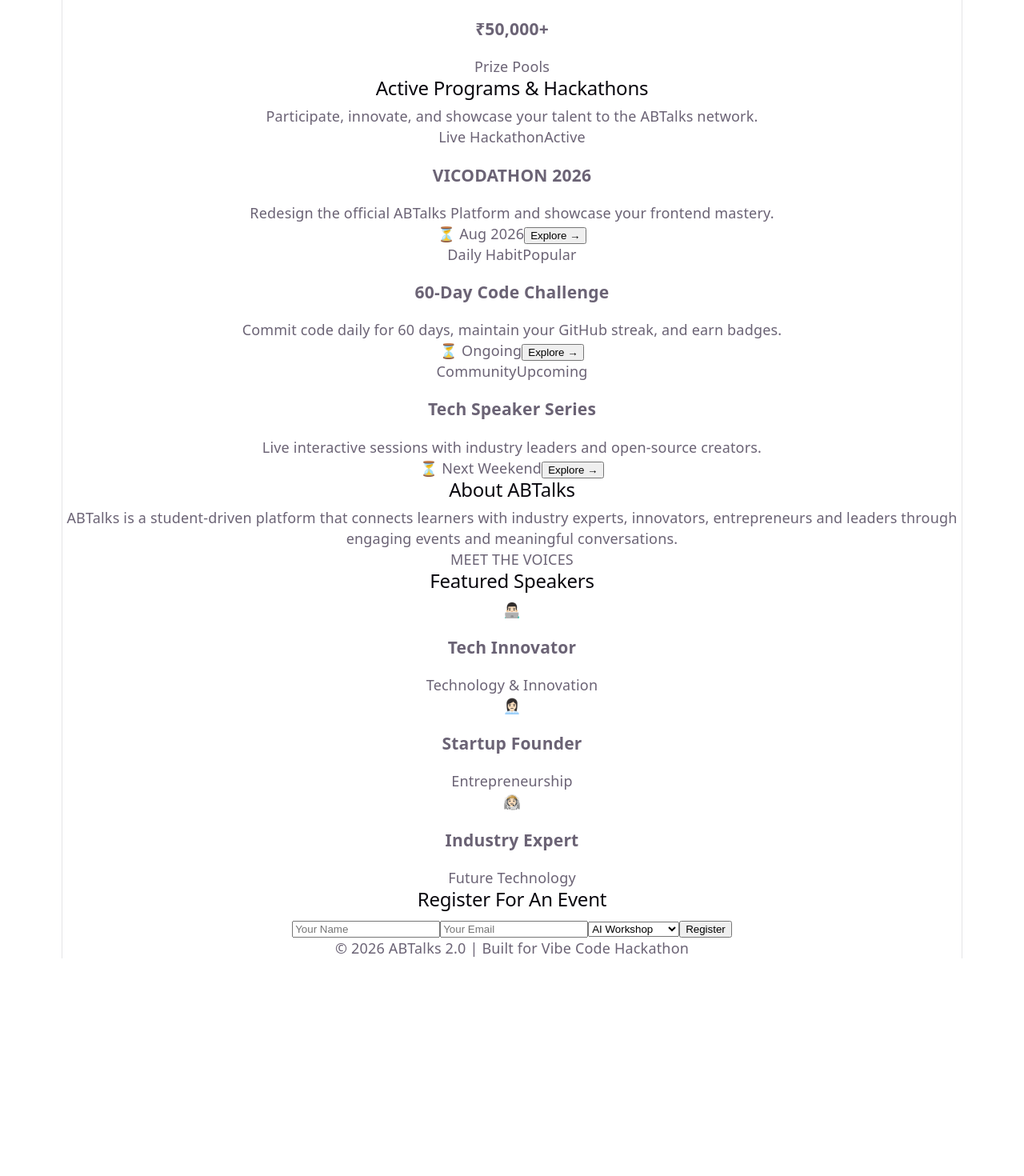
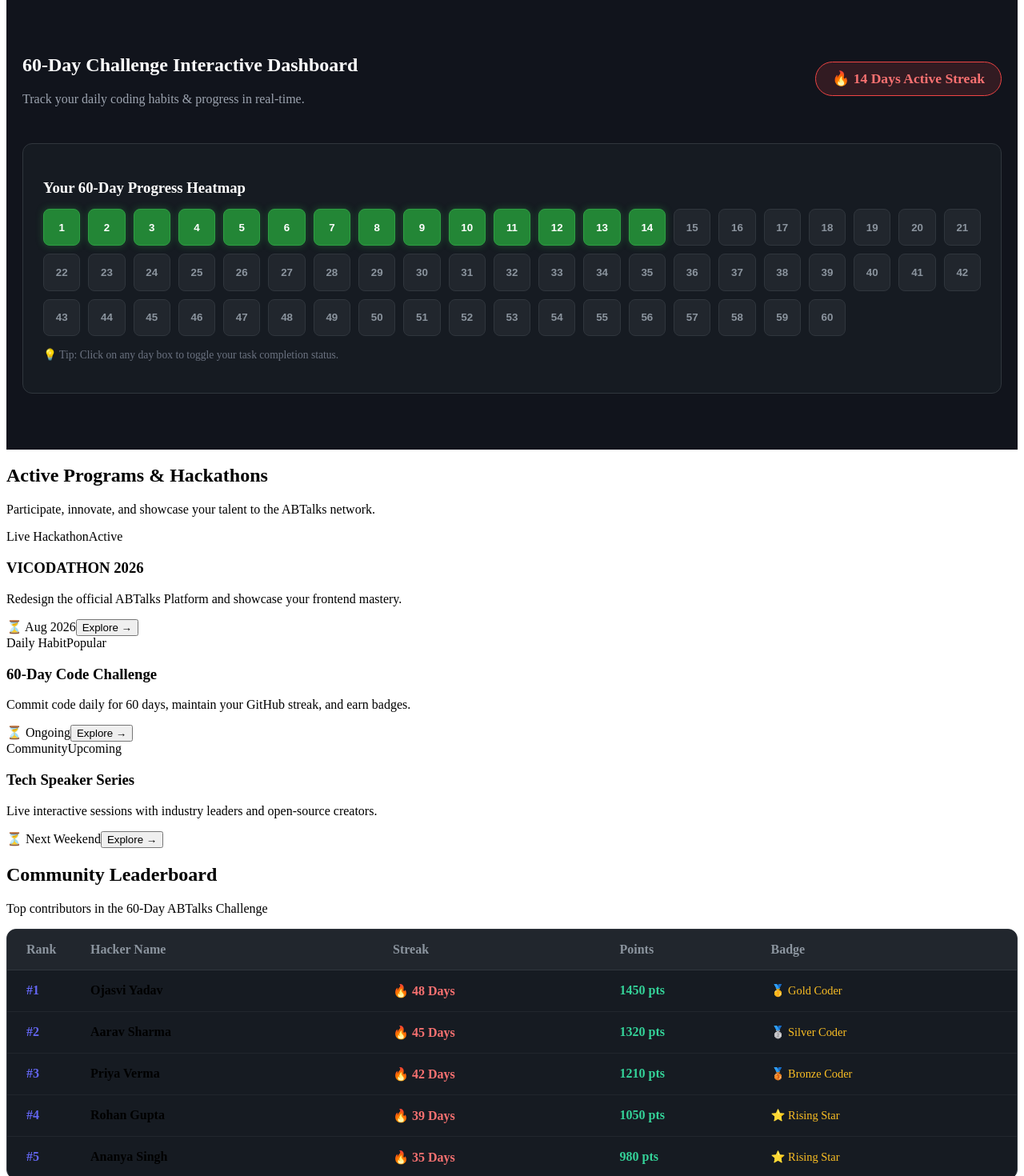
Before and after one commit to ojasvi0368/Astra_ABESEC_Vicodathon2026, a React (Vite) app in the folder abtalks-nextgen/: page / in a window 1280 px wide. Shown: the part 580-2050 px from the top of the page at 80% size. Before the commit the page ends 1778 px from the top, so only its background shows below. Built offline with nearby package versions, Linux system fonts and the light colour scheme.

Commit message:
dashboard implementation

```diff
--- a/abtalks-nextgen/src/App.jsx
+++ b/abtalks-nextgen/src/App.jsx
@@ -1,7 +1,9 @@
 import React from 'react';
 import Navbar from './components/Navbar';
 import Hero from './components/Hero';
+import Dashboard from './components/Dashboard';
 import Events from './components/Events';
+import Leaderboard from './components/Leaderboard';
 import About from './components/About';
 import Speakers from './components/Speakers';
 import Register from './components/Register';
@@ -10,25 +12,14 @@
 function App() {
   return (
     <div className="app-container">
-      {/* Top Navigation */}
       <Navbar />
-
-      {/* Hero / Landing Section */}
       <Hero />
-
-      {/* Hackathons & 60-Day Challenge Cards */}
+      <Dashboard />
       <Events />
-
-      {/* About ABTalks Platform */}
+      <Leaderboard />
       <About />
-
-      {/* Speakers & Mentors */}
       <Speakers />
-
-      {/* Registration / Call-To-Action */}
       <Register />
-
-      {/* Footer */}
       <Footer />
     </div>
   );
--- /dev/null
+++ b/abtalks-nextgen/src/components/Dashboard.jsx
@@ -0,0 +1,57 @@
+import React, { useState } from 'react';
+
+const Dashboard = () => {
+  const [streak, setStreak] = useState(14);
+  const [completedDays, setCompletedDays] = useState([1, 2, 3, 4, 5, 6, 7, 8, 9, 10, 11, 12, 13, 14]);
+
+  const toggleDay = (day) => {
+    if (completedDays.includes(day)) {
+      setCompletedDays(completedDays.filter((d) => d !== day));
+    } else {
+      setCompletedDays([...completedDays, day]);
+    }
+  };
+
+  return (
+    <section id="dashboard" className="dashboard-section">
+      <div className="events-container">
+        <div className="dashboard-header">
+          <div>
+            <h2 className="section-heading" style={{ textAlign: 'left' }}>
+              60-Day Challenge Interactive Dashboard
+            </h2>
+            <p style={{ color: '#9ca3af' }}>Track your daily coding habits & progress in real-time.</p>
+          </div>
+          <div className="streak-badge">
+            🔥 {completedDays.length} Days Active Streak
+          </div>
+        </div>
+
+        {/* Challenge Grid */}
+        <div className="grid-card">
+          <h3 style={{ marginBottom: '15px' }}>Your 60-Day Progress Heatmap</h3>
+          <div className="days-grid">
+            {Array.from({ length: 60 }, (_, i) => i + 1).map((day) => {
+              const isDone = completedDays.includes(day);
+              return (
+                <button
+                  key={day}
+                  onClick={() => toggleDay(day)}
+                  className={`day-box ${isDone ? 'done' : ''}`}
+                  title={`Day ${day}: ${isDone ? 'Completed' : 'Click to mark complete'}`}
+                >
+                  {day}
+                </button>
+              );
+            })}
+          </div>
+          <p style={{ fontSize: '0.85rem', color: '#6b7280', marginTop: '15px' }}>
+            💡 Tip: Click on any day box to toggle your task completion status.
+          </p>
+        </div>
+      </div>
+    </section>
+  );
+};
+
+export default Dashboard;
--- /dev/null
+++ b/abtalks-nextgen/src/components/Leaderboard.jsx
@@ -0,0 +1,42 @@
+import React from 'react';
+
+const leaders = [
+  { rank: 1, name: 'Ojasvi Yadav', streak: '48 Days', points: 1450, badge: '🥇 Gold Coder' },
+  { rank: 2, name: 'Aarav Sharma', streak: '45 Days', points: 1320, badge: '🥈 Silver Coder' },
+  { rank: 3, name: 'Priya Verma', streak: '42 Days', points: 1210, badge: '🥉 Bronze Coder' },
+  { rank: 4, name: 'Rohan Gupta', streak: '39 Days', points: 1050, badge: '⭐ Rising Star' },
+  { rank: 5, name: 'Ananya Singh', streak: '35 Days', points: 980, badge: '⭐ Rising Star' },
+];
+
+const Leaderboard = () => {
+  return (
+    <section id="leaderboard" className="events-section">
+      <div className="events-container">
+        <h2 className="section-heading">Community Leaderboard</h2>
+        <p className="section-subheading">Top contributors in the 60-Day ABTalks Challenge</p>
+
+        <div className="leaderboard-table">
+          <div className="table-header">
+            <span>Rank</span>
+            <span>Hacker Name</span>
+            <span>Streak</span>
+            <span>Points</span>
+            <span>Badge</span>
+          </div>
+
+          {leaders.map((item) => (
+            <div key={item.rank} className="table-row">
+              <span className="rank-num">#{item.rank}</span>
+              <span className="user-name">{item.name}</span>
+              <span className="streak-text">🔥 {item.streak}</span>
+              <span className="points-text">{item.points} pts</span>
+              <span className="badge-text">{item.badge}</span>
+            </div>
+          ))}
+        </div>
+      </div>
+    </section>
+  );
+};
+
+export default Leaderboard;
--- a/abtalks-nextgen/src/index.css
+++ b/abtalks-nextgen/src/index.css
@@ -1,111 +1,129 @@
-:root {
-  --text: #6b6375;
-  --text-h: #08060d;
-  --bg: #fff;
-  --border: #e5e4e7;
-  --code-bg: #f4f3ec;
-  --accent: #aa3bff;
-  --accent-bg: rgba(170, 59, 255, 0.1);
-  --accent-border: rgba(170, 59, 255, 0.5);
-  --social-bg: rgba(244, 243, 236, 0.5);
-  --shadow:
-    rgba(0, 0, 0, 0.1) 0 10px 15px -3px, rgba(0, 0, 0, 0.05) 0 4px 6px -2px;
+/* DASHBOARD & HEATMAP STYLES */
+.dashboard-section {
+  padding: 70px 20px;
+  background-color: #11141c;
+  color: #fff;
+}
 
-  --sans: system-ui, 'Segoe UI', Roboto, sans-serif;
-  --heading: system-ui, 'Segoe UI', Roboto, sans-serif;
-  --mono: ui-monospace, Consolas, monospace;
+.dashboard-header {
+  display: flex;
+  justify-content: space-between;
+  align-items: center;
+  flex-wrap: wrap;
+  gap: 20px;
+  margin-bottom: 30px;
+}
 
-  font: 18px/145% var(--sans);
-  letter-spacing: 0.18px;
-  color-scheme: light dark;
-  color: var(--text);
-  background: var(--bg);
-  font-synthesis: none;
-  text-rendering: optimizeLegibility;
-  -webkit-font-smoothing: antialiased;
-  -moz-osx-font-smoothing: grayscale;
+.streak-badge {
+  background: rgba(239, 68, 68, 0.15);
+  border: 1px solid #ef4444;
+  color: #f87171;
+  padding: 10px 20px;
+  border-radius: 30px;
+  font-weight: 700;
+  font-size: 1.1rem;
+}
 
-  @media (max-width: 1024px) {
-    font-size: 16px;
+.grid-card {
+  background: #161b22;
+  border: 1px solid #30363d;
+  border-radius: 12px;
+  padding: 25px;
+}
+
+.days-grid {
+  display: grid;
+  grid-template-columns: repeat(auto-fill, minmax(45px, 1fr));
+  gap: 10px;
+  margin-top: 15px;
+}
+
+.day-box {
+  aspect-ratio: 1;
+  background: #21262d;
+  border: 1px solid #30363d;
+  border-radius: 8px;
+  color: #8b949e;
+  font-weight: 600;
+  cursor: pointer;
+  transition: all 0.2s ease;
+  display: flex;
+  align-items: center;
+  justify-content: center;
+}
+
+.day-box:hover {
+  border-color: #6366f1;
+  transform: scale(1.05);
+}
+
+.day-box.done {
+  background: #238636;
+  border-color: #2ea043;
+  color: #ffffff;
+  box-shadow: 0 0 10px rgba(46, 160, 67, 0.4);
+}
+
+/* LEADERBOARD STYLES */
+.leaderboard-table {
+  background: #161b22;
+  border-radius: 12px;
+  border: 1px solid #30363d;
+  overflow: hidden;
+}
+
+.table-header {
+  display: grid;
+  grid-template-columns: 80px 2fr 1.5fr 1fr 1.5fr;
+  padding: 16px 24px;
+  background: #21262d;
+  font-weight: 700;
+  color: #8b949e;
+  border-bottom: 1px solid #30363d;
+}
+
+.table-row {
+  display: grid;
+  grid-template-columns: 80px 2fr 1.5fr 1fr 1.5fr;
+  padding: 16px 24px;
+  align-items: center;
+  border-bottom: 1px solid #21262d;
+  transition: background 0.2s ease;
+}
+
+.table-row:hover {
+  background: rgba(255, 255, 255, 0.03);
+}
+
+.rank-num {
+  font-weight: 700;
+  color: #6366f1;
+}
+
+.user-name {
+  font-weight: 600;
+}
+
+.streak-text {
+  color: #f87171;
+  font-weight: 600;
+}
+
+.points-text {
+  color: #34d399;
+  font-weight: 700;
+}
+
+.badge-text {
+  font-size: 0.9rem;
+  color: #fbbf24;
+}
+
+@media (max-width: 600px) {
+  .table-header, .table-row {
+    grid-template-columns: 50px 1.5fr 1fr;
+  }
+  .points-text, .badge-text {
+    display: none;
   }
 }
-
-@media (prefers-color-scheme: dark) {
-  :root {
-    --text: #9ca3af;
-    --text-h: #f3f4f6;
-    --bg: #16171d;
-    --border: #2e303a;
-    --code-bg: #1f2028;
-    --accent: #c084fc;
-    --accent-bg: rgba(192, 132, 252, 0.15);
-    --accent-border: rgba(192, 132, 252, 0.5);
-    --social-bg: rgba(47, 48, 58, 0.5);
-    --shadow:
-      rgba(0, 0, 0, 0.4) 0 10px 15px -3px, rgba(0, 0, 0, 0.25) 0 4px 6px -2px;
-  }
-
-  #social .button-icon {
-    filter: invert(1) brightness(2);
-  }
-}
-
-body {
-  margin: 0;
-}
-
-#root {
-  width: 1126px;
-  max-width: 100%;
-  margin: 0 auto;
-  text-align: center;
-  border-inline: 1px solid var(--border);
-  min-height: 100svh;
-  display: flex;
-  flex-direction: column;
-  box-sizing: border-box;
-}
-
-h1,
-h2 {
-  font-family: var(--heading);
-  font-weight: 500;
-  color: var(--text-h);
-}
-
-h1 {
-  font-size: 56px;
-  letter-spacing: -1.68px;
-  margin: 32px 0;
-  @media (max-width: 1024px) {
-    font-size: 36px;
-    margin: 20px 0;
-  }
-}
-h2 {
-  font-size: 24px;
-  line-height: 118%;
-  letter-spacing: -0.24px;
-  margin: 0 0 8px;
-  @media (max-width: 1024px) {
-    font-size: 20px;
-  }
-}
-p {
-  margin: 0;
-}
-
-code,
-.counter {
-  font-family: var(--mono);
-  display: inline-flex;
-  border-radius: 4px;
-  color: var(--text-h);
-}
-
-code {
-  font-size: 15px;
-  line-height: 135%;
-  padding: 4px 8px;
-  background: var(--code-bg);
-}
```
